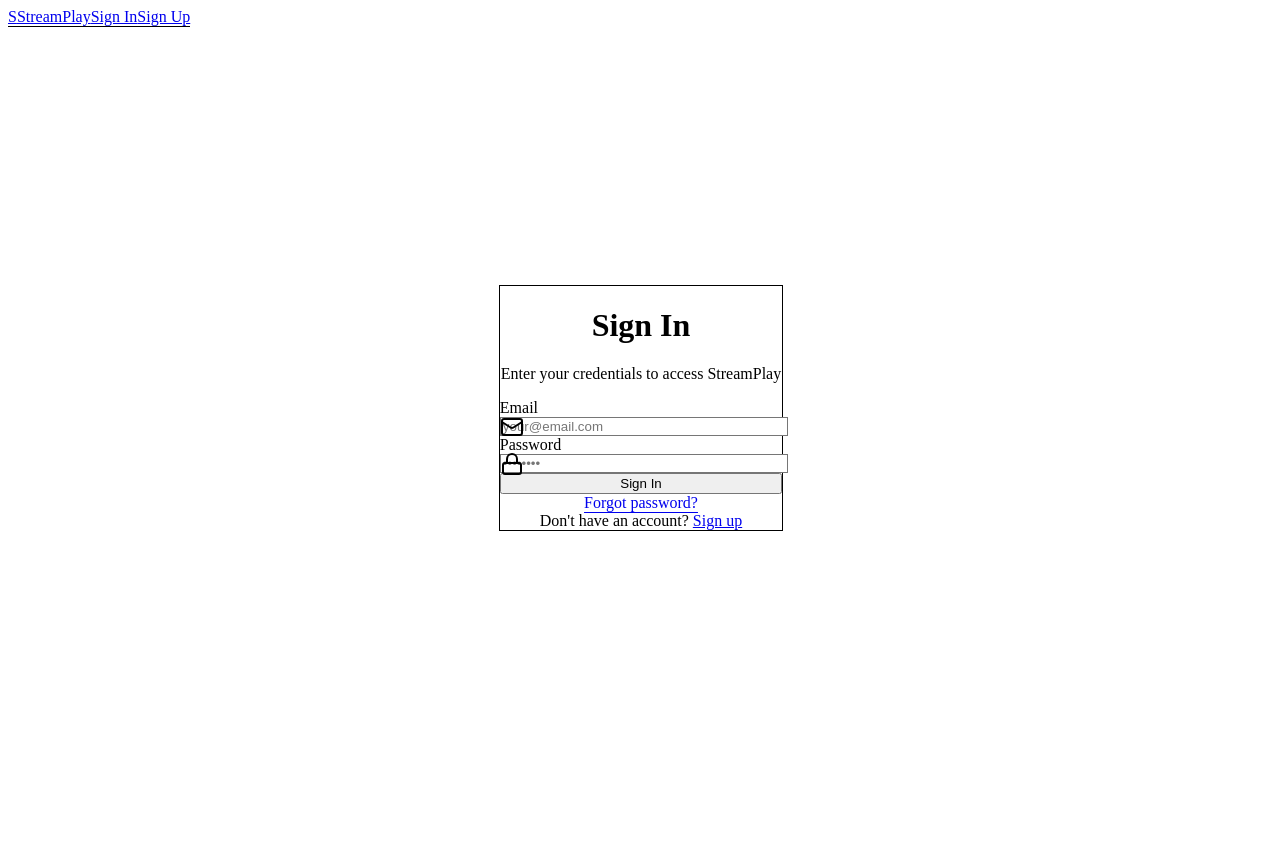
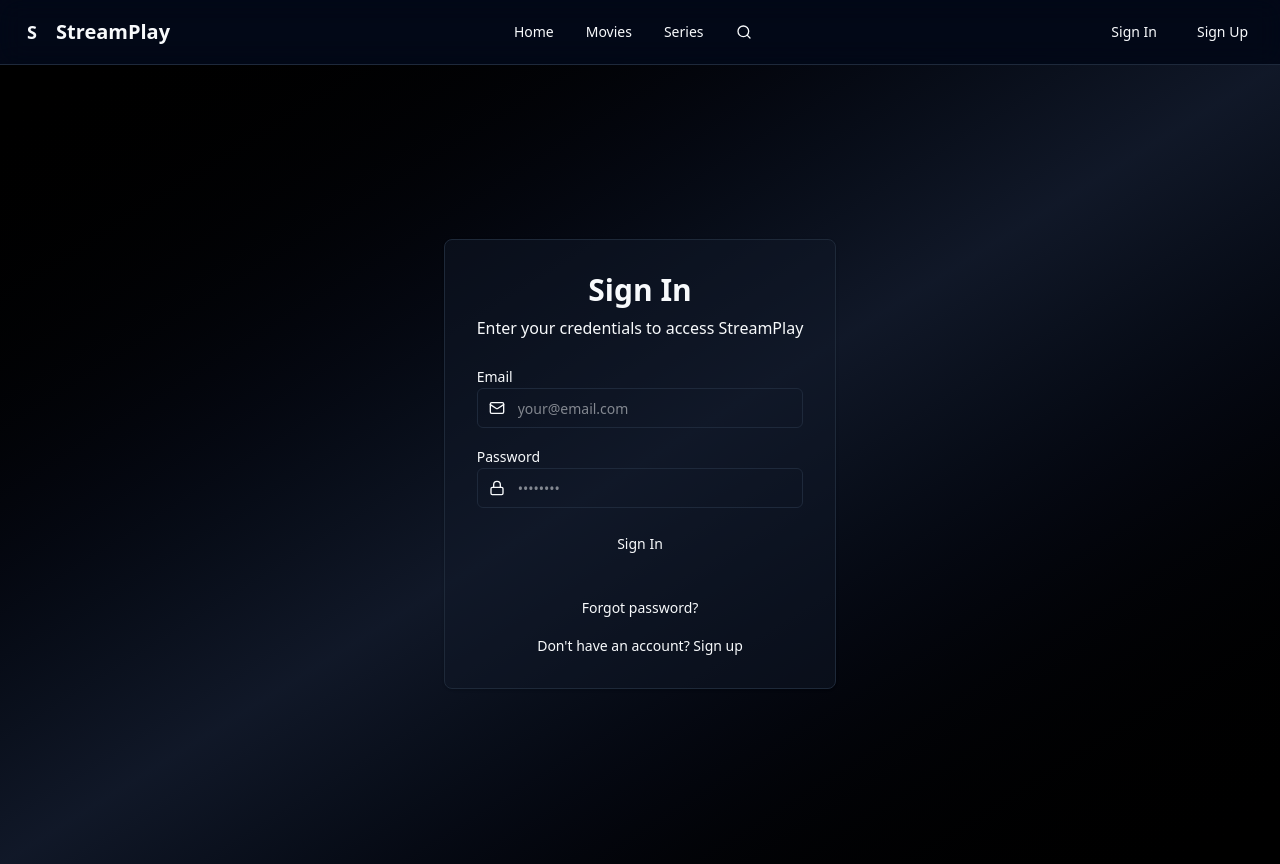
Before and after one commit to ismoilov-dev/stream-dream-glow, a Next.js app: page /login in a window 1280 px wide. Before the commit the page ends 808 px from the top, so only its background shows below. Built offline with nearby package versions, Linux system fonts and the light colour scheme; no server answers.

Commit message:
fix: globals.css tailwind v4

```diff
--- a/src/app/globals.css
+++ b/src/app/globals.css
@@ -1,10 +1,36 @@
+@import "tailwindcss";
+
 @layer base {
   :root {
     --background: 222.2 84% 4.9%;
     --foreground: 210 40% 98%;
+    --card: 222.2 84% 4.9%;
+    --card-foreground: 210 40% 98%;
+    --popover: 222.2 84% 4.9%;
+    --popover-foreground: 210 40% 98%;
+    --primary: 210 40% 98%;
+    --primary-foreground: 222.2 47.4% 11.2%;
+    --secondary: 217.2 32.6% 17.5%;
+    --secondary-foreground: 210 40% 98%;
+    --muted: 217.2 32.6% 17.5%;
+    --muted-foreground: 215 20.2% 65.1%;
+    --accent: 217.2 32.6% 17.5%;
+    --accent-foreground: 210 40% 98%;
+    --destructive: 0 62.8% 30.6%;
+    --destructive-foreground: 210 40% 98%;
+    --border: 217.2 32.6% 17.5%;
+    --input: 217.2 32.6% 17.5%;
+    --ring: 212.7 26.8% 83.9%;
+    --radius: 0.5rem;
   }
 }
 
-@tailwind base;
-@tailwind components;
-@tailwind utilities;
+@layer base {
+  * {
+    border-color: hsl(var(--border));
+  }
+  body {
+    background-color: hsl(var(--background));
+    color: hsl(var(--foreground));
+  }
+}
```
